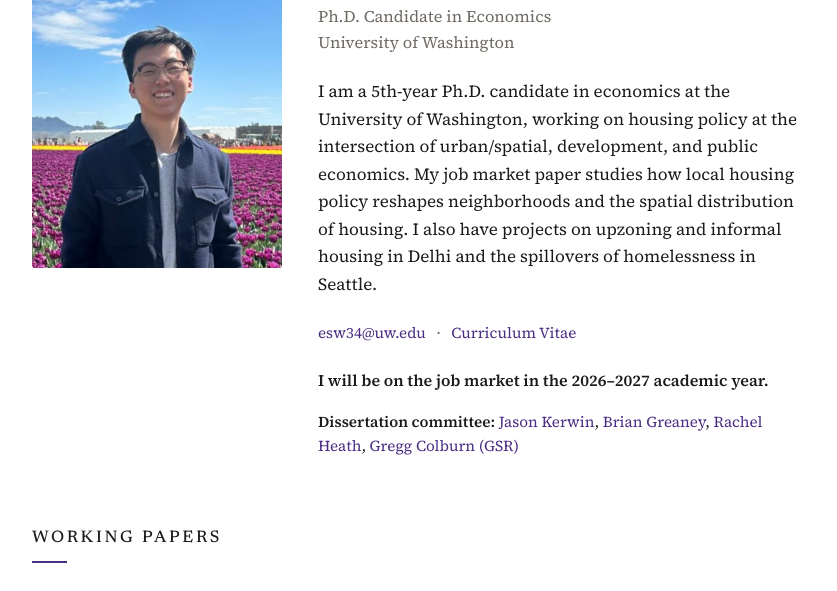
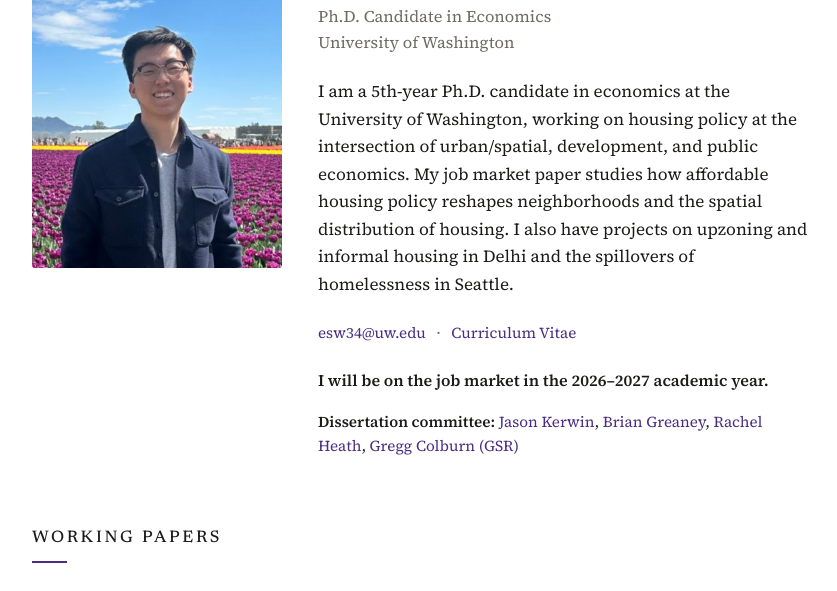
Before and after one commit to esw34/esw34.github.io, a plain HTML site: page index.html in a window 1280 px wide. Shown: the part 179-770 px from the top of the page, without its empty margins (220-1057 px from the left). Drawn offline with Linux system fonts and the light colour scheme.

Commit message:
Update index.html

```diff
--- a/index.html
+++ b/index.html
@@ -247,7 +247,7 @@
       </p>
       <p>
         I am a 5th-year Ph.D. candidate in economics at the University of Washington, working on housing policy at the intersection of
-        urban/spatial, development, and public economics. My job market paper studies how local housing policy reshapes neighborhoods and the spatial distribution of housing.
+        urban/spatial, development, and public economics. My job market paper studies how affordable housing policy reshapes neighborhoods and the spatial distribution of housing.
         I also have projects on upzoning and informal housing in Delhi and the spillovers of homelessness in Seattle.
       </p>
       <p class="contact-line">
```
